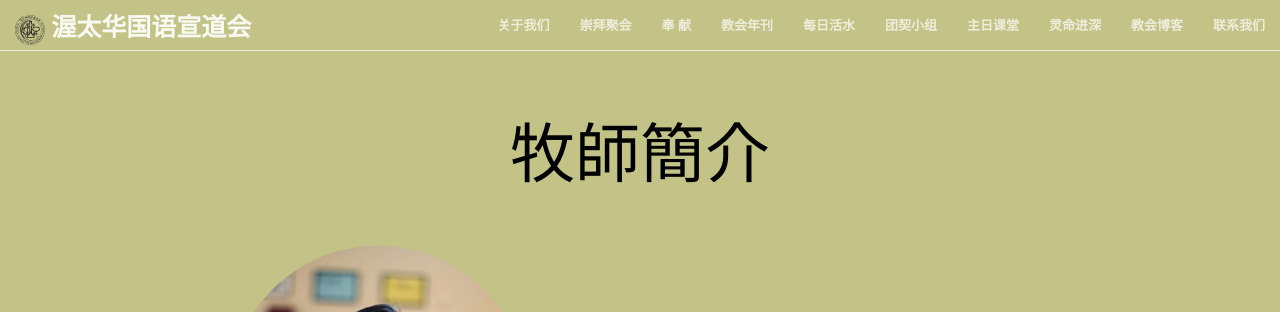
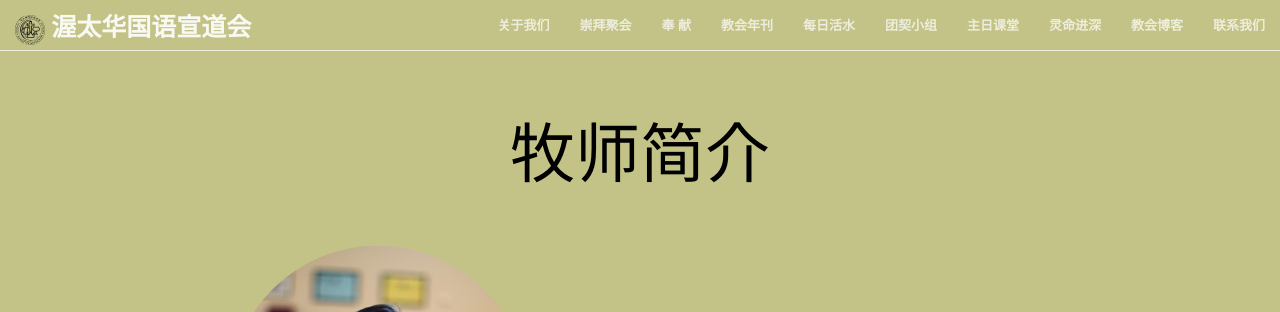
Before and after one commit to JonasYow/ottawaomac, a Jekyll site: the page built from pastor.md, in a window 1280 px wide and 900 px high. Shown: the top 312 px of the window. Built offline with Jekyll 4.4.1, drawn with Linux system fonts in a browser that asks for light colours; some web fonts are replaced.

Commit message:
Update title to simplified chinese
Update title to simplified chinese since the title shows different font style with traditional chinese

```diff
--- a/pastor.md
+++ b/pastor.md
@@ -1,5 +1,5 @@
 ---
-title: 牧師簡介
+title: 牧师简介
 layout: subpage
 ---
 <br>
```
